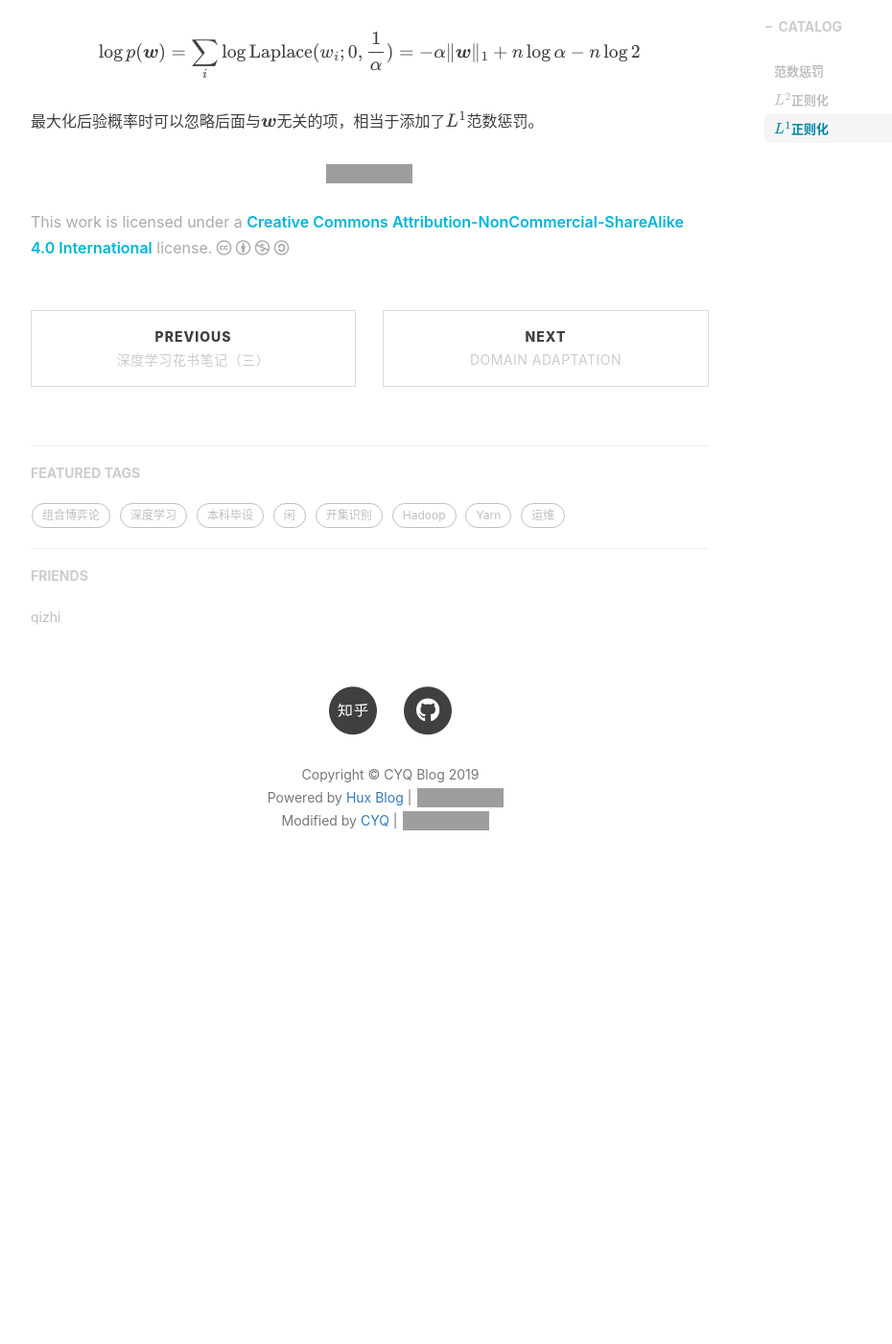
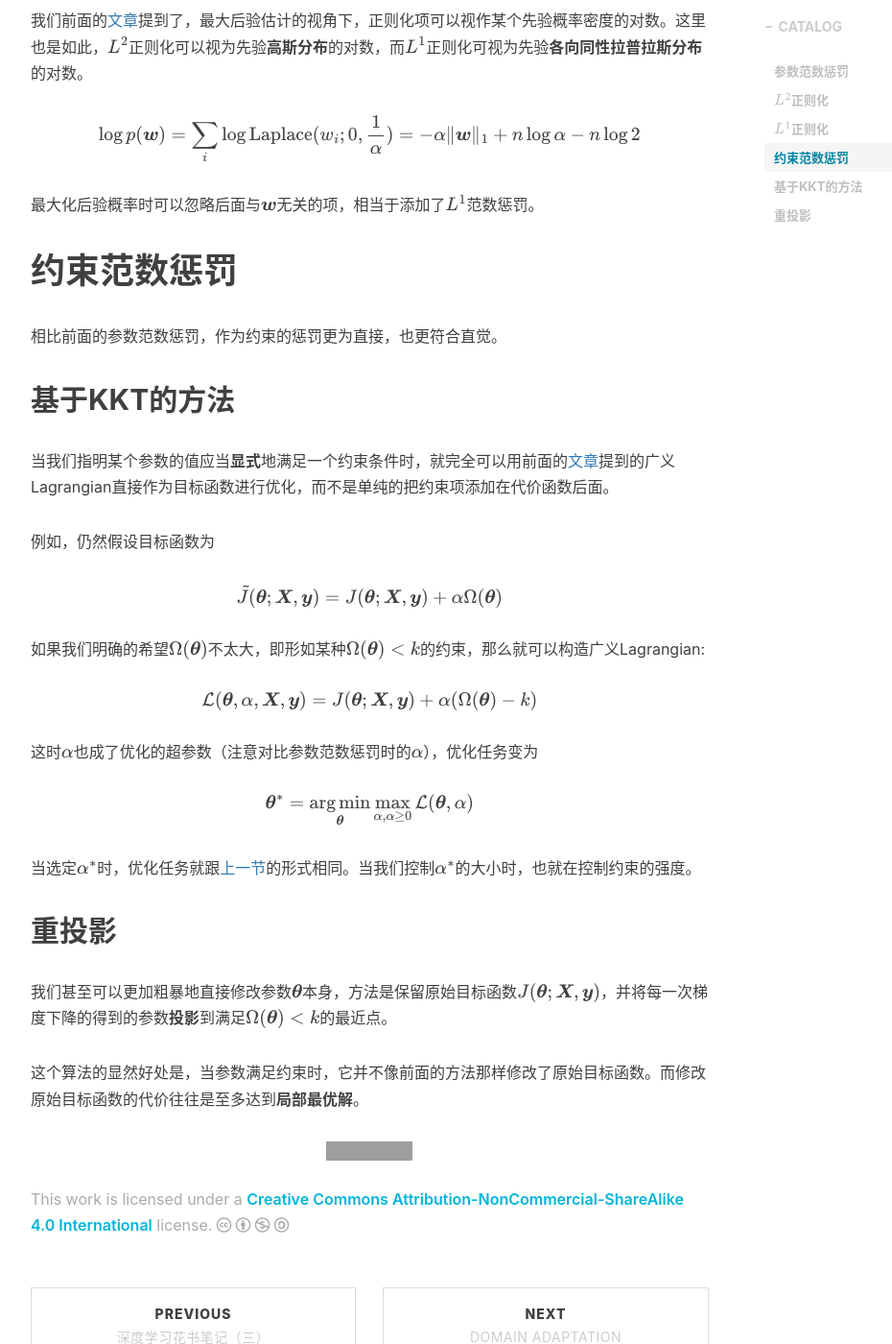
Before and after one commit to Yanqi-Chen/Yanqi-Chen.github.io, a Jekyll site: the page built from _posts/2019-08-12-dlbook-3.md, in a window 1280 px wide and 1400 px high, scrolled down 4743 px. Shown: the whole window at 96% size, without its empty margins (233-1163 px from the left). Built offline with Jekyll 4.4.1, drawn with Linux system fonts in a browser that asks for light colours; nearby versions of some CDN libraries; formulas are drawn with MathJax 3; comment, search, counter and statistics services are not loaded; before the commit the page ends 5702 px from its top, so only the background shows below that; some of the changed text lies outside the part shown; grey boxes are pictures that could not be loaded.

Commit message:
更新文章2019-08-27 12:03

```diff
--- a/_posts/2019-08-12-dlbook-3.md
+++ b/_posts/2019-08-12-dlbook-3.md
@@ -25,7 +25,7 @@ $$
 
 **正则化**是指修改学习算法，使其降低泛化误差而非训练误差。一个有效的正则化能够在不大幅增加偏差的同时显著减少方差
 
-# 范数惩罚
+# 参数范数惩罚
 
 对于目标函数$J$，常常通过增加范数惩罚$\Omega(\bm{\theta})$，限制其参数的某些规模。将正则化后的目标记为$\hat{J}$
 
@@ -162,3 +162,37 @@ $$
 $$
 
 最大化后验概率时可以忽略后面与$\bm{w}$无关的项，相当于添加了$L^1$范数惩罚。
+
+# 约束范数惩罚
+
+相比前面的参数范数惩罚，作为约束的惩罚更为直接，也更符合直觉。
+
+## 基于KKT的方法
+
+当我们指明某个参数的值应当**显式**地满足一个约束条件时，就完全可以用前面的[文章]({{ site.baseurl }}{% post_url 2019-08-09-dlbook-0 %})提到的广义Lagrangian直接作为目标函数进行优化，而不是单纯的把约束项添加在代价函数后面。
+
+例如，仍然假设目标函数为
+
+$$
+\tilde{J}(\bm{\theta};\bm{X},\bm{y})=J(\bm{\theta};\bm{X},\bm{y})+\alpha\Omega(\bm{\theta})
+$$
+
+如果我们明确的希望$$\Omega(\bm{\theta})$$不太大，即形如某种$$\Omega(\bm{\theta})<k$$的约束，那么就可以构造广义Lagrangian:
+
+$$
+\mathcal{L}(\bm{\theta},\alpha,\bm{X},\bm{y})=J(\bm{\theta};\bm{X},\bm{y})+\alpha(\Omega(\bm{\theta})-k)
+$$
+
+这时$$\alpha$$也成了优化的超参数（注意对比参数范数惩罚时的$$\alpha$$），优化任务变为
+
+$$
+\bm{\theta}^\ast=\mathop{\arg\min}_{\bm{\theta}}\max_{\alpha,\alpha\geq 0}\mathcal{L}(\bm{\theta},\alpha)
+$$
+
+当选定$$\alpha^\ast$$时，优化任务就跟[上一节](# 参数范数惩罚)的形式相同。当我们控制$$\alpha^\ast$$的大小时，也就在控制约束的强度。
+
+## 重投影
+
+我们甚至可以更加粗暴地直接修改参数$$\bm{\theta}$$本身，方法是保留原始目标函数$$J(\bm{\theta};\bm{X},\bm{y})$$，并将每一次梯度下降的得到的参数**投影**到满足$$\Omega(\bm{\theta})<k$$的最近点。
+
+这个算法的显然好处是，当参数满足约束时，它并不像前面的方法那样修改了原始目标函数。而修改原始目标函数的代价往往是至多达到**局部最优解**。
```
Also changed, not shown: _posts/2019-08-26-ntm.md (added, +99 -0 lines), img/Christopher-and-Turing.jpg (added), img/ntm_arch.png (added), img/ntm_write.png (added).
